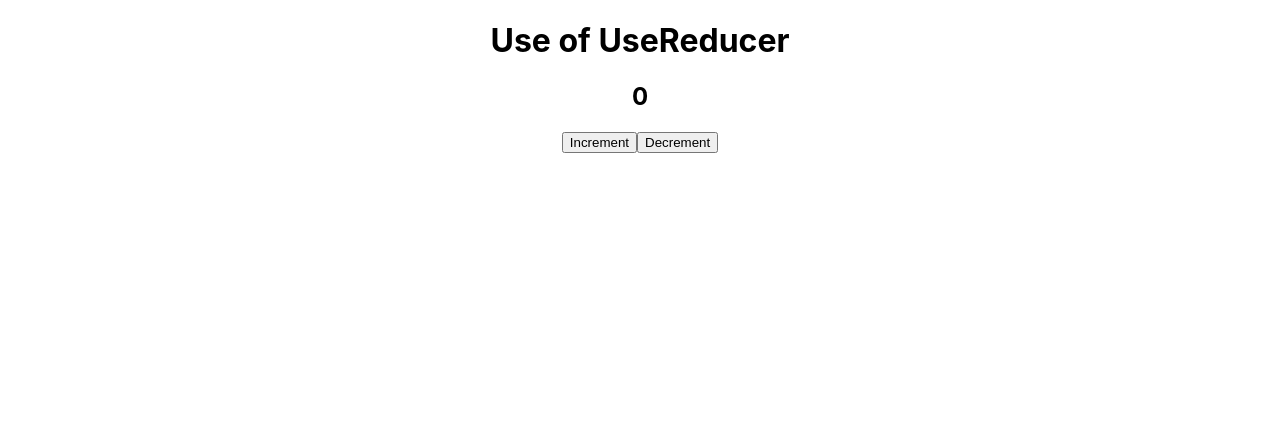
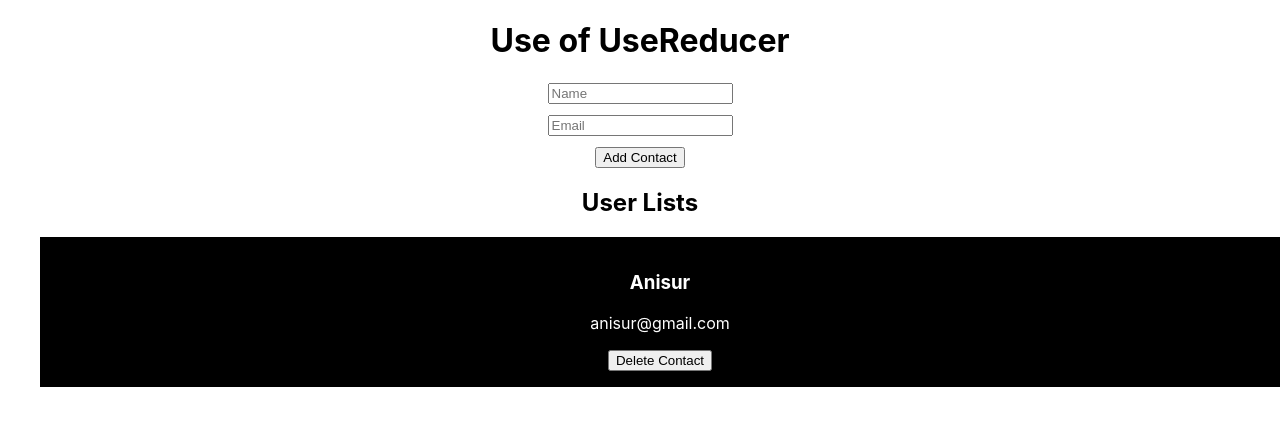
Before and after one commit to anisur2805/learning-react-, a React (Create React App) app: page / in a window 1280 px wide. Shown: the top 426 px of the page. Built offline with nearby package versions, Linux system fonts and the light colour scheme.

Commit message:
add useReducer 2

```diff
--- a/src/App.js
+++ b/src/App.js
@@ -5,7 +5,8 @@ import "./App.css";
 // import MemoComponent from './components/hooks/useMemo'
 // import CallbackComponent from "./components/hooks/useCallback";
 // import ContextComponent from "./components/hooks/useContext";
-import UseReducerComponent from "./components/hooks/UseReducer";
+// import UseReducerComponent from "./components/hooks/UseReducer";
+import UseReducerComponent2 from "./components/hooks/UseReducer2";
 
 // import ClickCounter from "./components/HOC/1/ClickCounter";
 // import HoverCounter from "./components/HOC/1/HoverCounter";
@@ -75,7 +76,8 @@ function App() {
       {/* <ContextComponent /> */}
 
       {/* USe Reducer */}
-      <UseReducerComponent />
+      {/* <UseReducerComponent /> */}
+      <UseReducerComponent2 />
     </div>
   );
 }
--- /dev/null
+++ b/src/components/hooks/UseReducer2.js
@@ -0,0 +1,83 @@
+import React, { useReducer, useState } from "react";
+
+const listStyle = {
+  padding: "1rem 2rem",
+  backgroundColor: "#000",
+  color: "#fff",
+  margin: "0 0 5px",
+};
+
+export default function UseReducerComponent2() {
+  const initialState = [
+    { id: Date.now(), name: "Anisur", email: "anisur@gmail.com" },
+  ];
+
+  function reducerCBFunc(state, action) {
+    switch (action.type) {
+      case "add":
+        return [...state, action.payload];
+      case "delete":
+        return state.filter((contact) => {
+          return contact.id !== action.payload.id;
+        });
+      default:
+        throw new Error();
+    }
+  }
+
+  const [state, setState] = useReducer(reducerCBFunc, initialState);
+  const [name, setName] = useState("");
+  const [email, setEmail] = useState("");
+  const addContact = (e) => {
+    e.preventDefault();
+    const contact = {
+      id: Date.now(),
+      name,
+      email,
+    };
+    setName("");
+    setEmail("");
+
+    setState({ type: "add", payload: contact });
+  };
+  return (
+    <div>
+      <h1>Use of UseReducer</h1>
+      <form onSubmit={addContact}>
+        <div style={{ marginBottom: "10px" }}>
+          <input
+            placeholder="Name"
+            value={name}
+            onChange={(e) => setName(e.target.value)}
+          />
+        </div>
+        <div style={{ marginBottom: "10px" }}>
+          <input
+            placeholder="Email"
+            value={email}
+            onChange={(e) => setEmail(e.target.value)}
+          />
+        </div>
+        <button>Add Contact</button>
+      </form>
+
+      <h2>User Lists</h2>
+      <ul>
+        {state.map((contact) => {
+          return (
+            <li key={contact.id} style={listStyle}>
+              <h3>{contact.name}</h3>
+              <p>{contact.email}</p>
+              <button
+                onClick={() =>
+                  setState({ type: "delete", payload: { id: contact.id } })
+                }>
+                Delete Contact
+              </button>
+            </li>
+          );
+        })}
+      </ul>
+    </div>
+  );
+}
```
